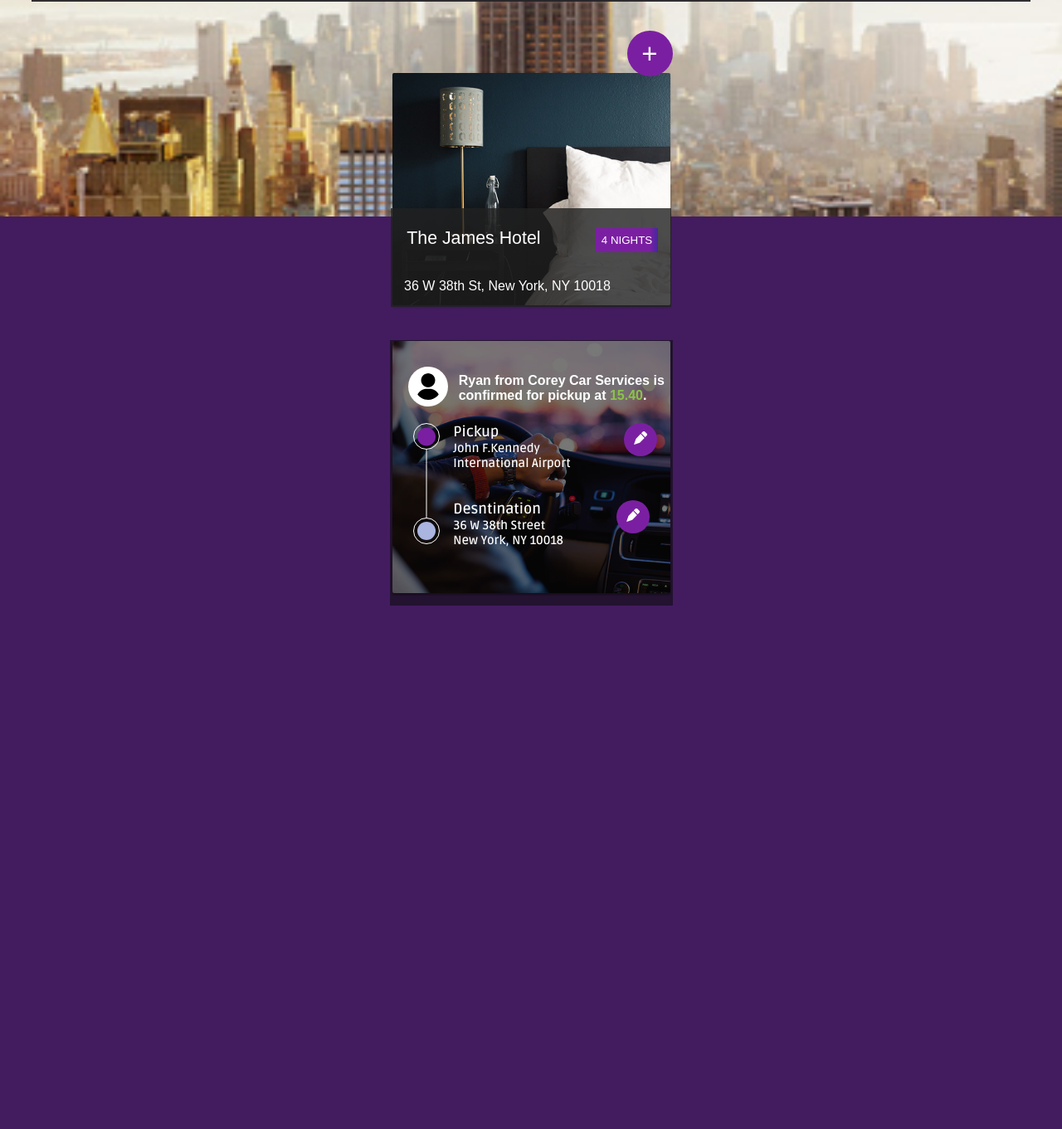
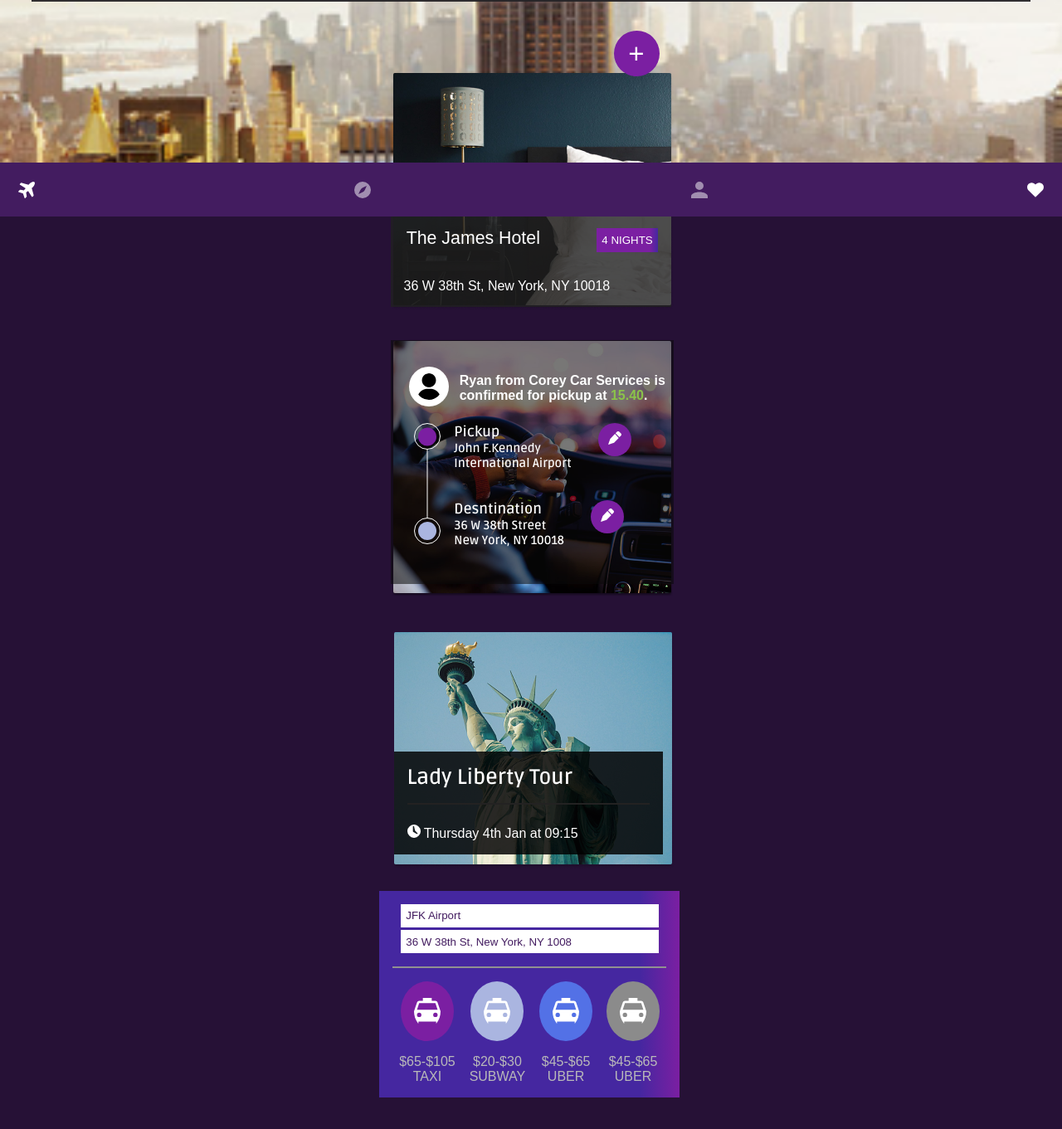
Before and after one commit to olirrvt/falqon, a plain HTML site: page index.html in a window 1280 px wide. Shown: the part 539-1900 px from the top of the page at 83% size. Before the commit the page ends 1376 px from the top, so only its background shows below. Drawn offline with Linux system fonts and the light colour scheme.

Commit message:
Finalizando Componentes

```diff
--- a/index.html
+++ b/index.html
@@ -153,13 +153,76 @@
             </div>
         </div>
 
+        <div class="box-liberdade">
+
+          <div class="box-date"
+          >
+            <div class="titulo-date">
+              <span>Lady Liberty Tour</span>
+            </div>
+
+            <div>
+              <img src="public/assets/svg/relogio.svg" alt="relogio-ilustrativo">
+              <span class="date-now">Thursday 4th Jan at 09:15</span>
+            </div>
+
+          </div>
+
+        </div>
+
+        <div class="box-destiny">
+
+          <div class="box-form">
+            <div class="form-destiny">
+              <input placeholder="From" class="input-local" type="text" readonly value="JFK Airport">
+              <input placeholder="To"  class="input-local" type="text" readonly value="36 W 38th St, New York, NY 1008">
+            </div>
+          </div>
+
+          <div class="box-icons">
+
+            <div class="container-icons">
+              <img id="type-cars" class="icon-purple" src="public/assets/svg/automoveis/mini-car.svg" alt="">
+              <span class="price">$65-$105</span>
+              <span class="titulo-car">TAXI</span>
+            </div>
+
+            <div class="container-icons">
+              <img id="type-cars" class="icon-ciano" src="public/assets/svg/automoveis/mini-car.svg" alt="">
+              <span class="price">$20-$30</span>
+              <span class="titulo-car">SUBWAY</span>
+            </div>
+
+            <div class="container-icons">
+              <img id="type-cars" class="icon-blue" src="public/assets/svg/automoveis/mini-car.svg" alt="">
+              <span class="price">$45-$65</span>
+              <span class="titulo-car">UBER</span>
+            </div>
+
+            <div class="container-icons">
+              <img id="type-cars" class="icon-gray" src="public/assets/svg/automoveis/mini-car.svg" alt="">
+              <span class="price">$45-$65</span>
+              <span class="titulo-car">UBER</span>
+            </div>
+
+          </div>
+
+        </div>
+
         </div>
 
       </div>
 
     </main>
 
-    <footer></footer>
+    <footer>
+      <div class="menu-footer">
+        <img class="icon-footer" src="public/assets/svg/footer/aviaozinho.svg" alt="aviaozinho">
+        <img class="icon-footer" src="public/assets/svg/footer/bussola.svg" alt="bussola">
+        <img class="icon-footer" src="public/assets/svg/footer/mini-user.svg" alt="user-area">
+        <img class="icon-footer" src="public/assets/svg/footer/coracao.svg" alt="coracao">
+      </div>
+    </footer>
 
   </body>
   <script src="src/js/script.js"></script>
--- a/public/css/styles.css
+++ b/public/css/styles.css
@@ -8,10 +8,10 @@ body {
     margin: 0;
     padding: 0;
     color: #fff;
-    background-color: #431C60;
+    background-color: #261136;
     font-family: Arial, Helvetica, sans-serif;
-    height: 100vh;
-    /* overflow-y: scroll; */
+    height: 170vh;
+    overflow-y: scroll;
 }
 
 .main-header {
@@ -23,6 +23,15 @@ body {
     background-size: 100% auto;
     background-repeat: no-repeat;
 }
+
+.conteudo-principal {
+    display: flex;
+    flex-direction: column;
+    align-items: flex-start;
+    margin: 0 0 0 -2em;
+}
+
+/* Header */
 
 .conteudo-header {
     margin: 11em 0 0 0;
@@ -78,6 +87,7 @@ body {
 }
 
 /* Main do Box */
+
 
 .box-main {
     background: rgba(38, 36, 40, 0.95);
@@ -184,7 +194,7 @@ main {
 .box-text-btn spam {
     font-family: 'Inter', sans-serif;
     font-weight: 600;
-    margin-bottom: 0.5em;
+    margin: 0 0 0.5em 1.2em;
 }
 
 .box-text-btn button {
@@ -202,12 +212,12 @@ main {
 
 .card-hotel {
     position: relative;
+    left: 17px;
 }
 
 .footer-box-hotel {
+    width: 90%;
     position: absolute;
-    left: 0.1em;
-    right: 0.1em;
     bottom: 0.5em;
     padding: 1em;
     background-color: #212121cc;
@@ -238,6 +248,9 @@ main {
 .box-car {
     position: relative;
     top: 2rem;
+    left: 17px;
+    right: 0;
+    width: 100%;
     background-image: url("../assets/img/carro.png");
     background-size: 100% auto;
     background-repeat: no-repeat;
@@ -248,8 +261,8 @@ main {
     position: absolute;
     top: 0;
     left: 0;
+    bottom: 26px;
     width: 100%;
-    height: 100%;
     background-color: #0a0a0a8c;
     z-index: 999;
 }
@@ -298,7 +311,7 @@ main {
 .container-info {
     display: flex;
     flex-direction: row;
-    gap: 4em;
+    gap: 2em;
 }
 
 .conteudo-escrito-info {
@@ -321,3 +334,136 @@ main {
     height: 40px;
     cursor: pointer;
 }
+
+/* Box Liberdade */
+
+.box-liberdade {
+    background-image: url("../assets/img/liberdade.png");
+    background-repeat: no-repeat;
+    height: 37vh;
+    width: -webkit-fill-available;
+    position: relative;
+    top: 4rem;
+    left: 21px;
+}
+
+.box-date {
+    display: flex;
+    flex-direction: column;
+    background-color: #000000d4;
+    padding: 1em;
+    width: 36.5vh;
+    position: absolute;
+    bottom: 1.7em;
+}
+
+.titulo-date {
+    margin-bottom: 1.5em;
+    border-bottom: 2px solid #232222;
+    padding-bottom: 1em;
+}
+
+.titulo-date span {
+    font-family: 'Ruda', sans-serif;
+    font-weight: 800;
+    font-size: 19pt;
+}
+
+/* Box Destiny */
+
+.box-destiny {
+    position: relative;
+    top: 5em;
+    background: linear-gradient(90deg, #4527A0 86.68%, #7B1FA2 100%);
+    padding: 1em;
+    width: 97%;
+    margin: 0 0 0 0.2em;
+}
+
+.box-form {
+    padding-bottom: 1em;
+    border-bottom: 2px solid #919191;
+}
+
+.form-destiny {
+    display: flex;
+    flex-direction: column;
+    align-items: center;
+    gap: 0.2em;
+}
+
+.input-local {
+    width: 90%;
+    border: none;
+    padding: 0.5em;
+    color: #431C60;
+}
+
+.input-local::placeholder {
+    color: #8E8E8E;
+}
+
+/* Icons */
+
+.box-icons {
+    display: flex;
+    flex-direction: row;
+    justify-content: space-around;
+    padding-top: 1em;
+}
+
+.container-icons {
+    display: flex;
+    flex-direction: column;
+    align-items: center;
+    color: #B9B9B9;
+}
+
+.container-icons:placeholder {
+    color: #FFFF;
+}
+
+.icon-purple {
+    background-color: #7B1FA2;
+}
+
+.icon-ciano {
+    background-color: #AAB5E0;
+}
+
+.icon-blue {
+    background-color: #5371E6;
+}
+
+.icon-gray {
+    background-color: #8B8B8B;
+}
+
+#type-cars {
+    padding: 1em;
+    margin-bottom: 1em;
+    width: 4vh;
+    height: 5vh;
+    border-radius: 50%;
+}
+
+/* Footer */
+
+footer {
+    position: fixed;
+    bottom: 0;
+    width: 100%;
+    z-index: 10000;
+}
+
+.menu-footer {
+    display: flex;
+    flex-direction: row;
+    justify-content: space-between;
+    padding: 1.4em;
+    background-color: #431C60;
+}
+
+.icon-footer {
+    width: 2.5vh;
+}
```
Also changed, not shown: public/assets/img/liberdade.png (added), public/assets/svg/automoveis/mini-car.svg (added), public/assets/svg/automoveis/trem.svg (added), public/assets/svg/footer/aviaozinho.svg (added), public/assets/svg/footer/bussola.svg (added), public/assets/svg/footer/coracao.svg (added), public/assets/svg/footer/mini-user.svg (added), public/assets/svg/relogio.svg (added).
